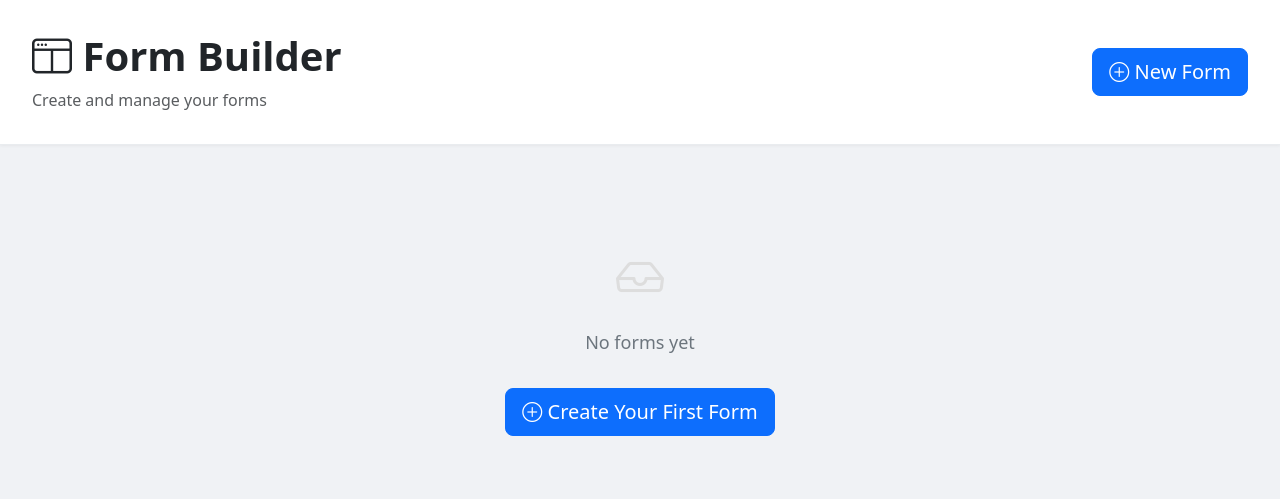
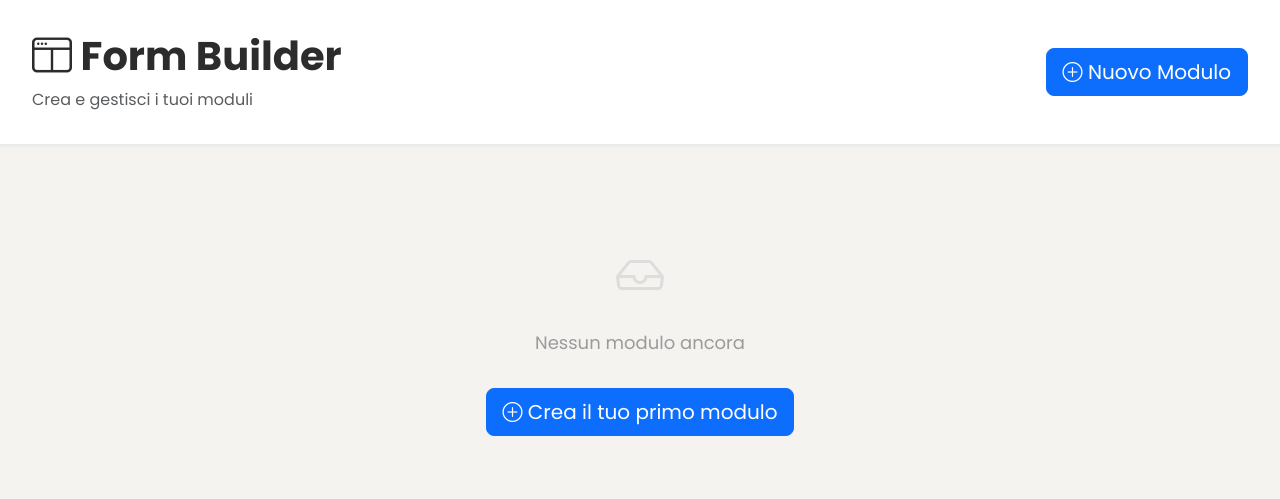
Before and after one commit to RazorCopter/eh-moduli, a Django app: page /modules/admin/builder/ in a window 1280 px wide. Shown: the top 499 px of the page. Run offline with Django 4.2, Linux system fonts and the light colour scheme; the visitor is signed in with stand-in values (Sample User, id 1); data that the repository does not hold is empty.

Commit message:
fix: Resolve 500 error on form creation and enable deletion of published forms
Backend fixes:
- Added form validation in builder_create view (name, customer_id, project_name required)
- Show validation errors in template instead of 500
- Changed api_form_delete to allow deletion of both draft and published forms
- Added confirmation dialog with clear warnings about cascading deletes

Frontend improvements:
- Added error display in builder_create.html form
- Added Delete button in builder.html header (always visible)
- Updated builder_list.html colors to Etichub palette
- Added deleteForm() function in builder.html
- Translated all UI text to Italian
- Enhanced Poppins font family across builder_list

User experience:
- Detailed confirmation message when deleting forms
- Success feedback message after deletion
- Can now delete published forms (not just drafts)
- Clear error messages for form validation

Co-Authored-By: Claude <noreply@anthropic.com>

```diff
--- a/modules/templates/modules/admin/builder_list.html
+++ b/modules/templates/modules/admin/builder_list.html
@@ -5,11 +5,15 @@
     <meta charset="UTF-8">
     <meta name="viewport" content="width=device-width, initial-scale=1.0">
     <title>Form Builder - Dashboard</title>
+    <link href="https://fonts.googleapis.com/css2?family=Poppins:wght@300;400;500;600;700&display=swap" rel="stylesheet">
     <link href="https://cdn.jsdelivr.net/npm/bootstrap@5.3.0/dist/css/bootstrap.min.css" rel="stylesheet">
     <link href="https://cdn.jsdelivr.net/npm/bootstrap-icons@1.11.0/font/bootstrap-icons.css" rel="stylesheet">
     <style>
+        * {
+            font-family: 'Poppins', -apple-system, BlinkMacSystemFont, 'Segoe UI', sans-serif;
+        }
         body {
-            background-color: #f0f2f5;
+            background-color: #F5F3F0;
         }
         .header {
             background: white;
@@ -21,7 +25,7 @@
         .header h1 {
             margin: 0;
             font-weight: 700;
-            color: #212529;
+            color: #2C2C2C;
         }
         .header-actions {
             display: flex;
@@ -133,7 +137,7 @@
             margin-bottom: 1rem;
         }
         .empty-state-text {
-            color: #6c757d;
+            color: #9B9B9B;
             font-size: 1.125rem;
             margin-bottom: 2rem;
         }
@@ -144,10 +148,10 @@
         <div style="display: flex; justify-content: space-between; align-items: center;">
             <div>
                 <h1><i class="bi bi-window-split"></i> Form Builder</h1>
-                <p class="text-muted" style="margin: 0.5rem 0 0 0;">Create and manage your forms</p>
+                <p class="text-muted" style="margin: 0.5rem 0 0 0;">Crea e gestisci i tuoi moduli</p>
             </div>
             <a href="{% url 'builder_create' %}" class="btn btn-primary btn-lg">
-                <i class="bi bi-plus-circle"></i> New Form
+                <i class="bi bi-plus-circle"></i> Nuovo Modulo
             </a>
         </div>
     </div>
@@ -202,16 +206,16 @@
             <div class="empty-state-icon">
                 <i class="bi bi-inbox"></i>
             </div>
-            <p class="empty-state-text">No forms yet</p>
+            <p class="empty-state-text">Nessun modulo ancora</p>
             <a href="{% url 'builder_create' %}" class="btn btn-primary btn-lg">
-                <i class="bi bi-plus-circle"></i> Create Your First Form
+                <i class="bi bi-plus-circle"></i> Crea il tuo primo modulo
             </a>
         </div>
     {% endif %}
 
     <script>
         async function duplicateForm(formId) {
-            if (!confirm('Duplicate this form?')) return;
+            if (!confirm('Sei sicuro di voler duplicare questo modulo?')) return;
             try {
                 const response = await fetch(`/modules/api/v1/forms/${formId}/duplicate/`, {
                     method: 'POST',
@@ -223,15 +227,15 @@
                 if (result.success) {
                     window.location.reload();
                 } else {
-                    alert('Error: ' + result.error);
+                    alert('Errore: ' + result.error);
                 }
             } catch (e) {
-                alert('Error: ' + e.message);
+                alert('Errore: ' + e.message);
             }
         }
 
         async function deleteForm(formId) {
-            if (!confirm('Delete this form? This cannot be undone.')) return;
+            if (!confirm('⚠️ Sei sicuro di voler eliminare questo modulo? Questa azione non può essere annullata.\n\nVerranno eliminati anche:\n- Tutti gli step e gli elementi\n- Tutte le assegnazioni a clienti\n- Tutti i documenti caricati')) return;
             try {
                 const response = await fetch(`/modules/api/v1/forms/${formId}/delete/`, {
                     method: 'DELETE',
@@ -241,12 +245,13 @@
                 });
                 const result = await response.json();
                 if (result.success) {
+                    alert('✓ ' + result.message);
                     window.location.reload();
                 } else {
-                    alert('Error: ' + result.error);
+                    alert('Errore: ' + result.error);
                 }
             } catch (e) {
-                alert('Error: ' + e.message);
+                alert('Errore: ' + e.message);
             }
         }
     </script>
--- a/modules/views_admin.py
+++ b/modules/views_admin.py
@@ -250,13 +250,34 @@ def builder_create(request):
         import secrets
         import string
 
-        name = request.POST.get('name', 'Untitled Form')
-        description = request.POST.get('description', '')
-        intro_text = request.POST.get('intro_text', '')
-        privacy_text = request.POST.get('privacy_text', '')
-        customer_id = request.POST.get('customer_id')
-        project_name = request.POST.get('project_name', '')
-        access_password = request.POST.get('access_password', '')
+        name = request.POST.get('name', '').strip()
+        description = request.POST.get('description', '').strip()
+        intro_text = request.POST.get('intro_text', '').strip()
+        privacy_text = request.POST.get('privacy_text', '').strip()
+        customer_id = request.POST.get('customer_id', '').strip()
+        project_name = request.POST.get('project_name', '').strip()
+        access_password = request.POST.get('access_password', '').strip()
+
+        # Validate required fields
+        errors = []
+        if not name:
+            errors.append('Nome modulo è obbligatorio')
+        if not customer_id:
+            errors.append('Devi selezionare un cliente')
+        if not project_name:
+            errors.append('Nome progetto è obbligatorio')
+
+        if errors:
+            return render(request, 'modules/admin/builder_create.html', {
+                'customers': Customer.objects.filter(active=True).order_by('first_name'),
+                'errors': errors,
+                'form_data': {
+                    'name': name,
+                    'description': description,
+                    'intro_text': intro_text,
+                    'privacy_text': privacy_text,
+                }
+            })
 
         # Auto-generate password if empty
         if not access_password:
@@ -264,15 +285,13 @@ def builder_create(request):
             access_password = ''.join(secrets.choice(alphabet) for _ in range(16))
 
         # Fetch customer
-        customer = None
-        if customer_id:
-            try:
-                customer = Customer.objects.get(id=customer_id)
-            except Customer.DoesNotExist:
-                return render(request, 'modules/admin/builder_create.html', {
-                    'customers': Customer.objects.all(),
-                    'error': 'Selected customer not found'
-                })
+        try:
+            customer = Customer.objects.get(id=customer_id)
+        except Customer.DoesNotExist:
+            return render(request, 'modules/admin/builder_create.html', {
+                'customers': Customer.objects.filter(active=True).order_by('first_name'),
+                'errors': ['Cliente selezionato non trovato']
+            })
 
         template = FormTemplate.objects.create(
             name=name,
```
Also changed, not shown: other parts of modules/templates/modules/admin/builder_list.html (+12 -12 lines), modules/forms_api.py (+6 -6 lines), modules/templates/modules/admin/builder.html (+26 -1 lines), modules/templates/modules/admin/builder_create.html (+11 -0 lines), 2 other files.
